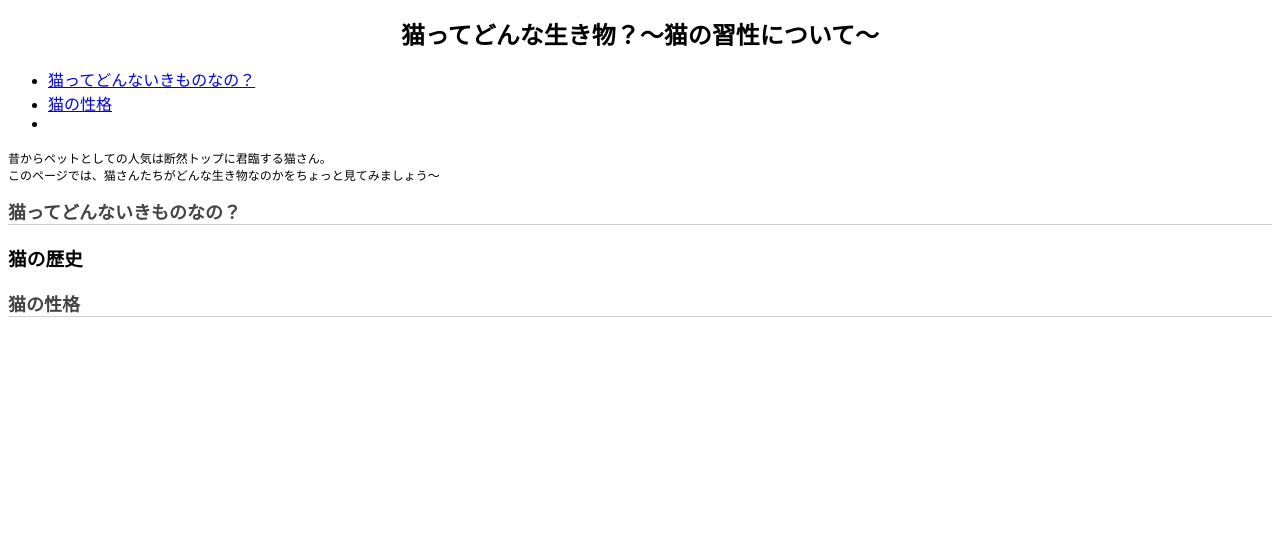
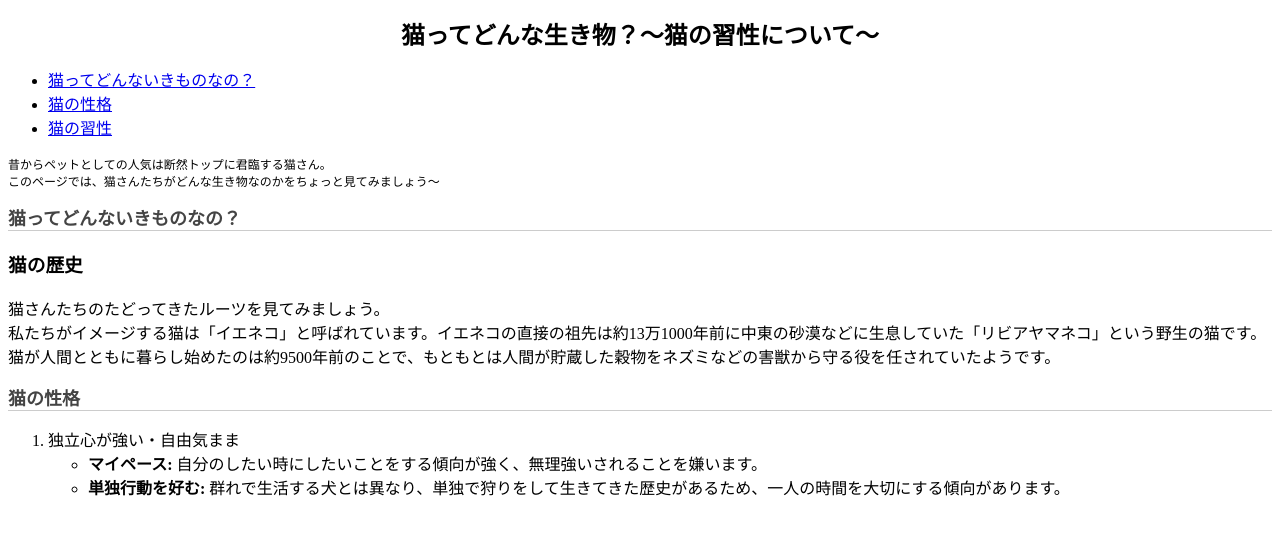
Before and after one commit to s1f10250061/2025-cs1-e-class7-team7, a plain HTML site: page page2.html in a window 1280 px wide. Drawn offline with Linux system fonts and the light colour scheme.

Commit message:
page2内容の作成
この後画像を貼る予定です。

```diff
--- a/page2.html
+++ b/page2.html
@@ -12,7 +12,7 @@
         <ul id="menu">
             <li><a href="#id1">猫ってどんないきものなの？</a></li>
             <li><a href="#id2">猫の性格</a></li>
-            <li><a href="#id3"></a></li>
+            <li><a href="#id3">猫の習性</a></li>
         </ul>
 
         <p id="introduction">昔からペットとしての人気は断然トップに君臨する猫さん。<br>
@@ -20,8 +20,27 @@
 
         <h2 id="id1">猫ってどんないきものなの？</h2>
         <h3>猫の歴史</h3>
-        <p></p>
+        <p>猫さんたちのたどってきたルーツを見てみましょう。<br>
+           私たちがイメージする猫は「イエネコ」と呼ばれています。イエネコの直接の祖先は約13万1000年前に中東の砂漠などに生息していた「リビアヤマネコ」という野生の猫です。<br>
+           猫が人間とともに暮らし始めたのは約9500年前のことで、もともとは人間が貯蔵した穀物をネズミなどの害獣から守る役を任されていたようです。
+        </p>
+
         <h2 id="id2">猫の性格</h2>
-        <p></p>
+        <ol>
+            <li>
+                独立心が強い・自由気まま
+                <ul>
+                    <li>
+                        <strong>マイペース:</strong>
+                        <span>自分のしたい時にしたいことをする傾向が強く、無理強いされることを嫌います。</span>
+                    </li>
+
+                    <li>
+                        <strong>単独行動を好む:</strong>
+                        <span>群れで生活する犬とは異なり、単独で狩りをして生きてきた歴史があるため、一人の時間を大切にする傾向があります。</span>
+                    </li>
+                </ul>
+            </li>
+        </ol>
     </body>
 </html>
```
